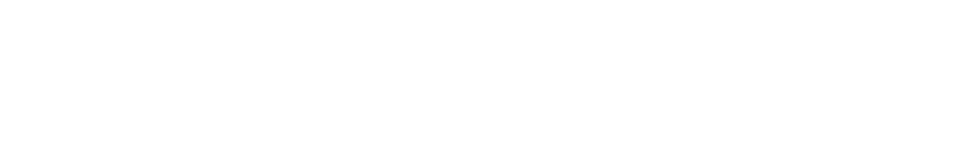
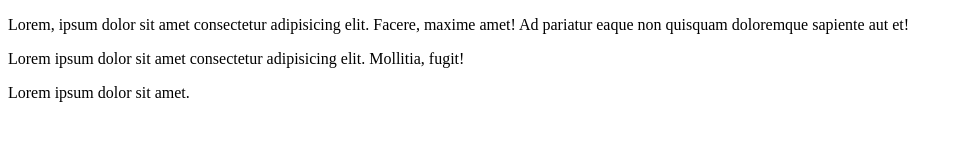
Before and after one commit to FatimaRosass/clase-12-practica, a plain HTML site: page index.html in a window 1280 px wide. Shown: the whole page, without its empty margins (0-963 px from the left). Drawn offline with Linux system fonts and the light colour scheme.

Commit message:
segundo commit

```diff
--- a/index.html
+++ b/index.html
@@ -8,6 +8,10 @@
     <link rel="stylesheet" href="styles.css">
 </head>
 <body>
-
+    <div class="clases">
+        <p>Lorem, ipsum dolor sit amet consectetur adipisicing elit. Facere, maxime amet! Ad pariatur eaque non quisquam doloremque sapiente aut et!</p>
+        <p>Lorem ipsum dolor sit amet consectetur adipisicing elit. Mollitia, fugit!</p>
+    </div>
+    <p>Lorem ipsum dolor sit amet.</p>
 </body>
 </html>
```
